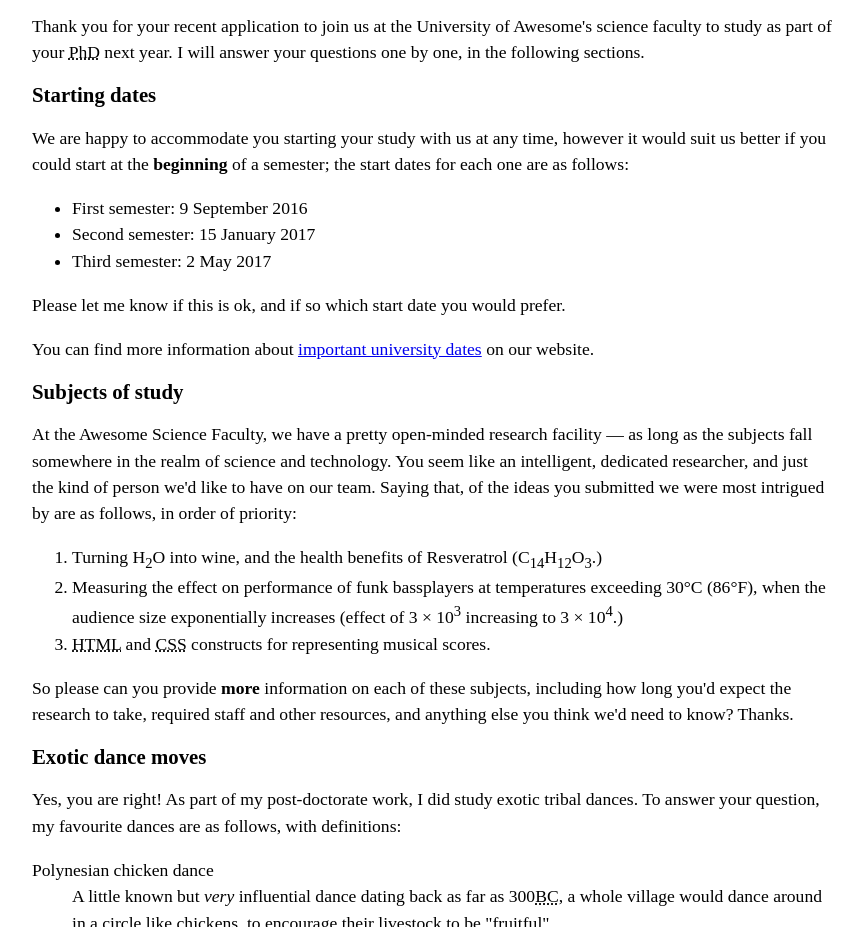
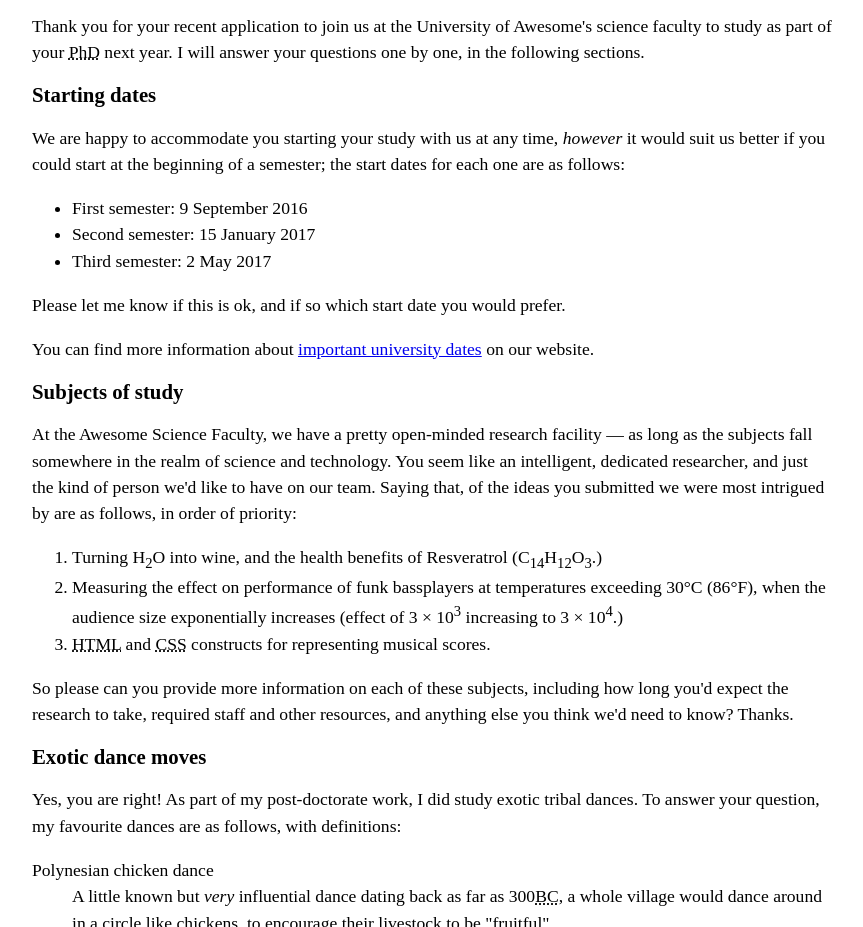
Before and after one commit to victoriawen/victoria.wen.github.io, a plain HTML site: page letter-markup.html in a window 1280 px wide. Shown: the part 460-1387 px from the top of the page, without its empty margins (208-1071 px from the left). Drawn offline with Linux system fonts and the light colour scheme.

Commit message:
Update letter-markup.html

```diff
--- a/letter-markup.html
+++ b/letter-markup.html
@@ -62,7 +62,7 @@ margin: 1rem 0;
 
         <h2>Starting dates</h2>
 
-        <p>We are happy to accommodate you starting your study with us at any time, however it would suit us better if you could start at the <strong>beginning</strong> of a semester; the start dates for each one are as follows:</p>
+        <p>We are happy to accommodate you starting your study with us at any time, <em>however</em> it would suit us better if you could start at the beginning of a semester; the start dates for each one are as follows:</p>
 
         <ul>
             <li>First semester: <time datetime="2016-09-09">9 September 2016</time></li>
@@ -85,7 +85,7 @@ margin: 1rem 0;
             <li><abbr title="HyperText Markup Language">HTML</abbr> and <abbr title="Cascading Style Sheets">CSS</abbr> constructs for representing musical scores.</li>
         </ol>
 
-        <p>So please can you provide <strong>more</strong> information on each of these subjects, including how long you'd expect the research to take, required staff and other resources, and anything else you think we'd need to know? Thanks.</p>
+        <p>So please can you provide more information on each of these subjects, including how long you'd expect the research to take, required staff and other resources, and anything else you think we'd need to know? Thanks.</p>
 
         <h2>Exotic dance moves</h2>
 
```
